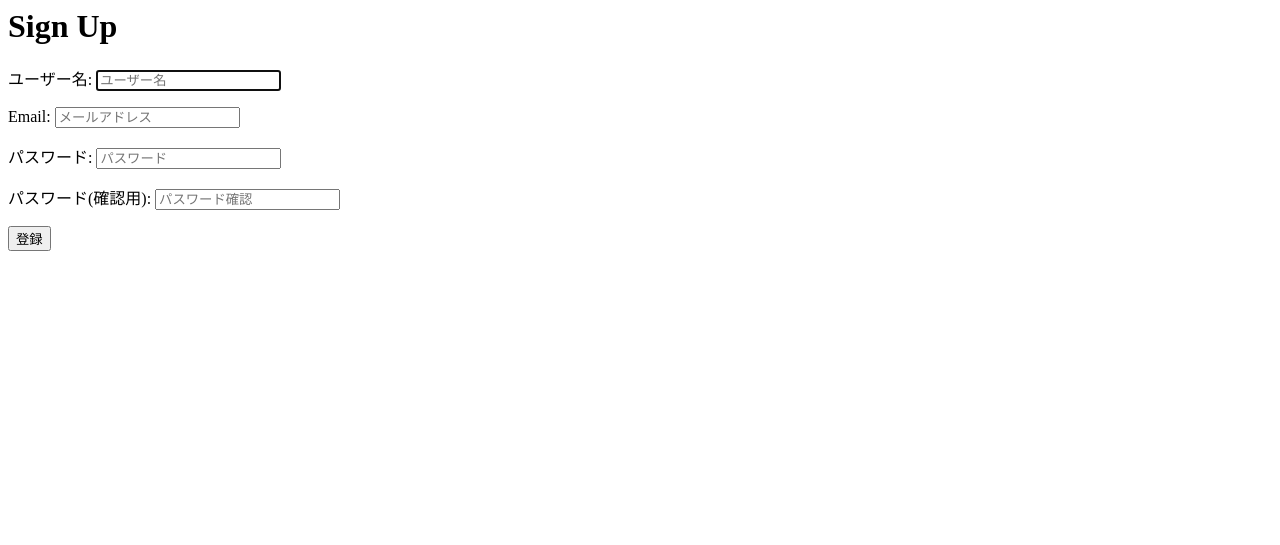
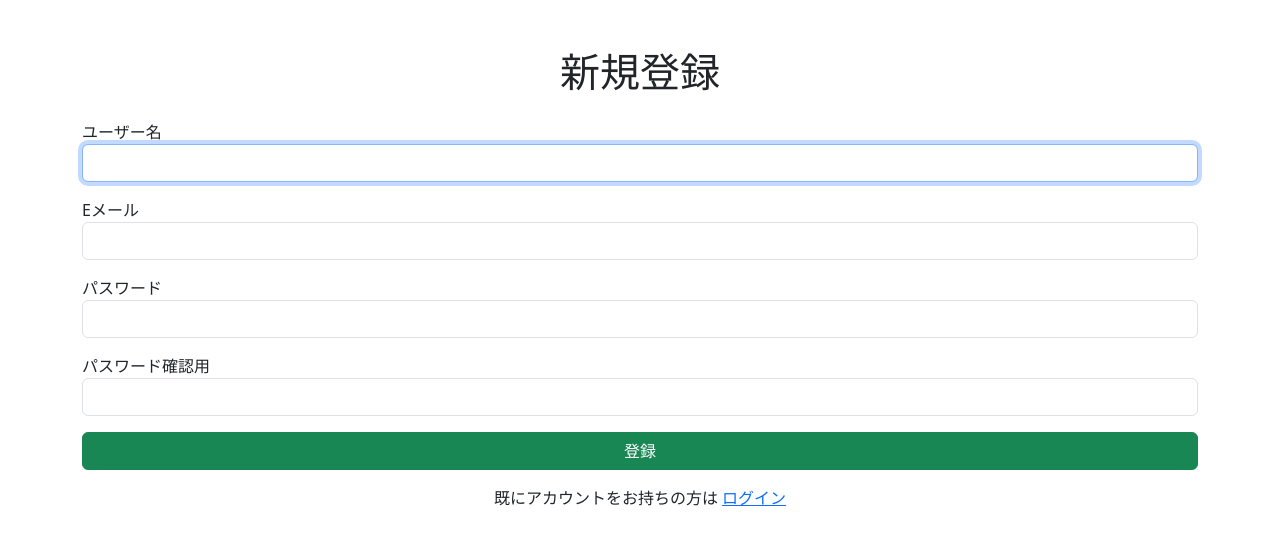
Before and after one commit to 2026-D/2026-Spring-Hackathon-D-Kids-Board, a Django app: page /signup/ in a window 1280 px wide. Shown: the top 545 px of the page. Run offline with Django 5.2, Linux system fonts and the light colour scheme.

Commit message:
fix: signup機能を再度修正

```diff
--- a/kids_board/forms.py
+++ b/kids_board/forms.py
@@ -6,10 +6,10 @@ from django.contrib.auth.models import User
 class SignUpForm(UserCreationForm):  # UserCreationFormを継承
     email = forms.EmailField(  # メールアドレス入力欄を作る
         required=True,  # 項目は必須入力
+        label="Eメール",  # ラベルを追加
         widget=forms.EmailInput(  # <input type="email">
             attrs={  # HTMLの追加設定
                 "class": "form-control",  # Bootstrap用のCSSクラス
-                "placeholder": "メールアドレス",  # プレースホルダー
             }
         ),
     )
@@ -23,28 +23,34 @@ class SignUpForm(UserCreationForm):  # UserCreationFormを継承
             "username": forms.TextInput(  # 文字入力欄
                 attrs={
                     "class": "form-control",
-                    "placeholder": "ユーザー名",
                 }
             ),
         }
 
-    def __init__(self, *args, **kwargs):
-        super().__init__(*args, **kwargs)  # 親クラス UserCreationForm の初期化処理
+        labels = {
+            "username": "ユーザー名",
+        }
+
+    def __init__(self, *args, **kwargs):  # フォーム完成後の微調整をする
+        super().__init__(*args, **kwargs)  # 親クラスを初期化処理
+
+        self.label_suffix = ""  # フォームのlabelの最後につく文字を空にする
 
         self.fields["username"].help_text = ""  # 説明文を空文字にする
         self.fields["password1"].help_text = ""
         self.fields["password2"].help_text = ""
 
+        self.fields["password1"].label = "パスワード"
+        self.fields["password2"].label = "パスワード確認用"
+
         self.fields["password1"].widget.attrs.update(  # <input> のclassやplaceholderを設定する
             {
                 "class": "form-control",
-                "placeholder": "パスワード",
             }
         )
 
         self.fields["password2"].widget.attrs.update(
             {
                 "class": "form-control",
-                "placeholder": "パスワード確認",
             }
         )
--- a/kids_board/urls.py
+++ b/kids_board/urls.py
@@ -2,5 +2,5 @@ from django.urls import path  # URLを書くためのpathを使う
 from .views import signup_view
 
 urlpatterns = [
-    path("signup/", signup_view, name="signup")  # http://localhost:8000/signup/
+    path("signup/", signup_view, name="signup"),  # http://localhost:8000/signup/
 ]
--- a/templates/kids_board/signup.html
+++ b/templates/kids_board/signup.html
@@ -1,7 +1,29 @@
-<h1>Sign Up</h1>
+<!DOCTYPE html>
+<html lang="ja">
+<head>
+    <meta charset="UTF-8">
+    <title>新規登録</title>
+    <link
+    href="https://cdn.jsdelivr.net/npm/bootstrap@5.3.3/dist/css/bootstrap.min.css"
+    rel="stylesheet"
+    >
+</head>
+<body>
+    <div class="container mt-5">
+        <h1 class="text-center mb-4">新規登録</h1>
 
-<form method="post">
-    {% csrf_token %}
-    {{ form.as_p }}
-    <button type="submit">登録</button>
-</form>
+        <form method="post">
+            {% csrf_token %}
+            {{ form.as_p }}
+            <button type="submit" class="btn btn-success w-100">
+                登録
+            </button>
+        </form>
+
+        <p class="mt-3 text-center">
+            既にアカウントをお持ちの方は
+            <a href="/login/">ログイン</a>
+        </p>
+    </div>
+</body>
+</html>
```
